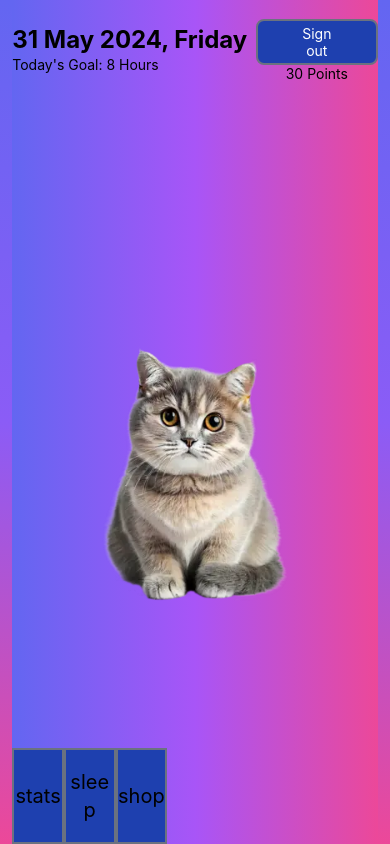
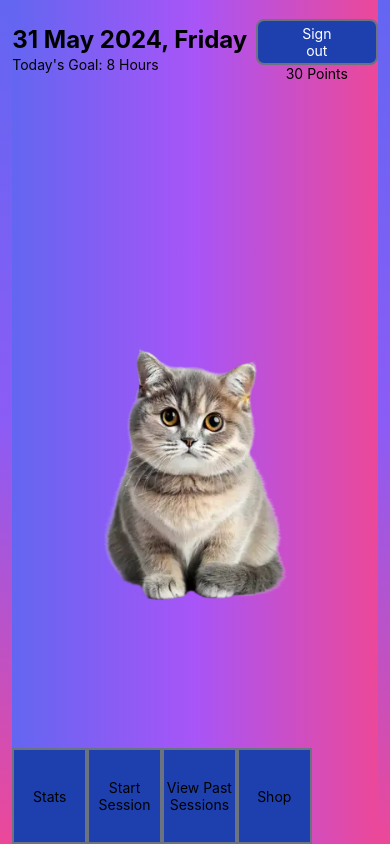
Before and after one commit to panjx-7339/sleep-app-team-6103, a React Native app: screen /Home in a window 390 px wide. Built offline with nearby package versions, Linux system fonts and the light colour scheme; no server answers.

Commit message:
Updated NavigationTab

```diff
--- a/src/components/NavigationTab/NavigationButton.js
+++ b/src/components/NavigationTab/NavigationButton.js
@@ -7,10 +7,10 @@ const NavigationButton = (props) => {
 
   return (
     <TouchableOpacity
-      className="justify-center h-24 w-1/3 bg-blue-800 border-2 border-gray-500"
+      className="justify-center h-24 w-1/4 bg-blue-800 border-2 border-gray-500"
       onPress={() => navigation.navigate(props.navigateTo)}
     >
-      <Text className="text-center color-white text-xl">{props.name}</Text>
+      <Text className="text-center color-white text-l">{props.name}</Text>
     </TouchableOpacity>
   );
 };
--- a/src/components/NavigationTab/NavigationTab.js
+++ b/src/components/NavigationTab/NavigationTab.js
@@ -5,9 +5,10 @@ import NavigationButton from "./NavigationButton";
 const NavigationTab = () => {
   return (
     <View className="absolute bottom-0 flex-row flex-1">
-      <NavigationButton name="stats" navigateTo="Stats" />
-      <NavigationButton name="sleep" navigateTo="Sleep" />
-      <NavigationButton name="shop" navigateTo="Shop" />
+      <NavigationButton name="Stats" navigateTo="Stats" />
+      <NavigationButton name="Start Session" navigateTo="Sleep" />
+      <NavigationButton name="View Past Sessions" navigateTo="Sleep" />
+      <NavigationButton name="Shop" navigateTo="Shop" />
     </View>
   );
 };
```
